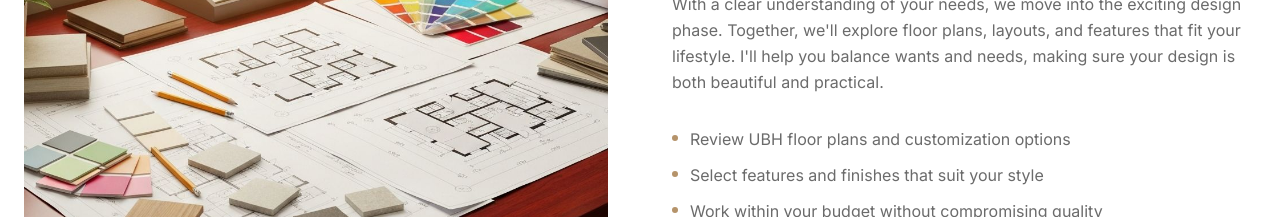
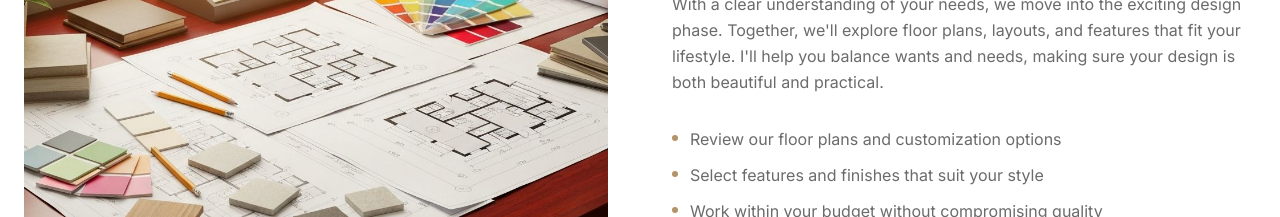
Before and after one commit to andymutale/dumbdancin, a Next.js app: page /process in a window 1280 px wide. Shown: the part 1360-1577 px from the top of the page. Built offline with nearby package versions, Linux system fonts and the light colour scheme.

Commit message:
Update process-steps.tsx

```diff
--- a/components/process/process-steps.tsx
+++ b/components/process/process-steps.tsx
@@ -23,7 +23,7 @@ const steps = [
     subtitle: 'Planning Your Dream',
     description: 'With a clear understanding of your needs, we move into the exciting design phase. Together, we\'ll explore floor plans, layouts, and features that fit your lifestyle. I\'ll help you balance wants and needs, making sure your design is both beautiful and practical.',
     details: [
-      'Review UBH floor plans and customization options',
+      'Review our floor plans and customization options',
       'Select features and finishes that suit your style',
       'Work within your budget without compromising quality',
       'Create a home design that fits your land perfectly',
```
